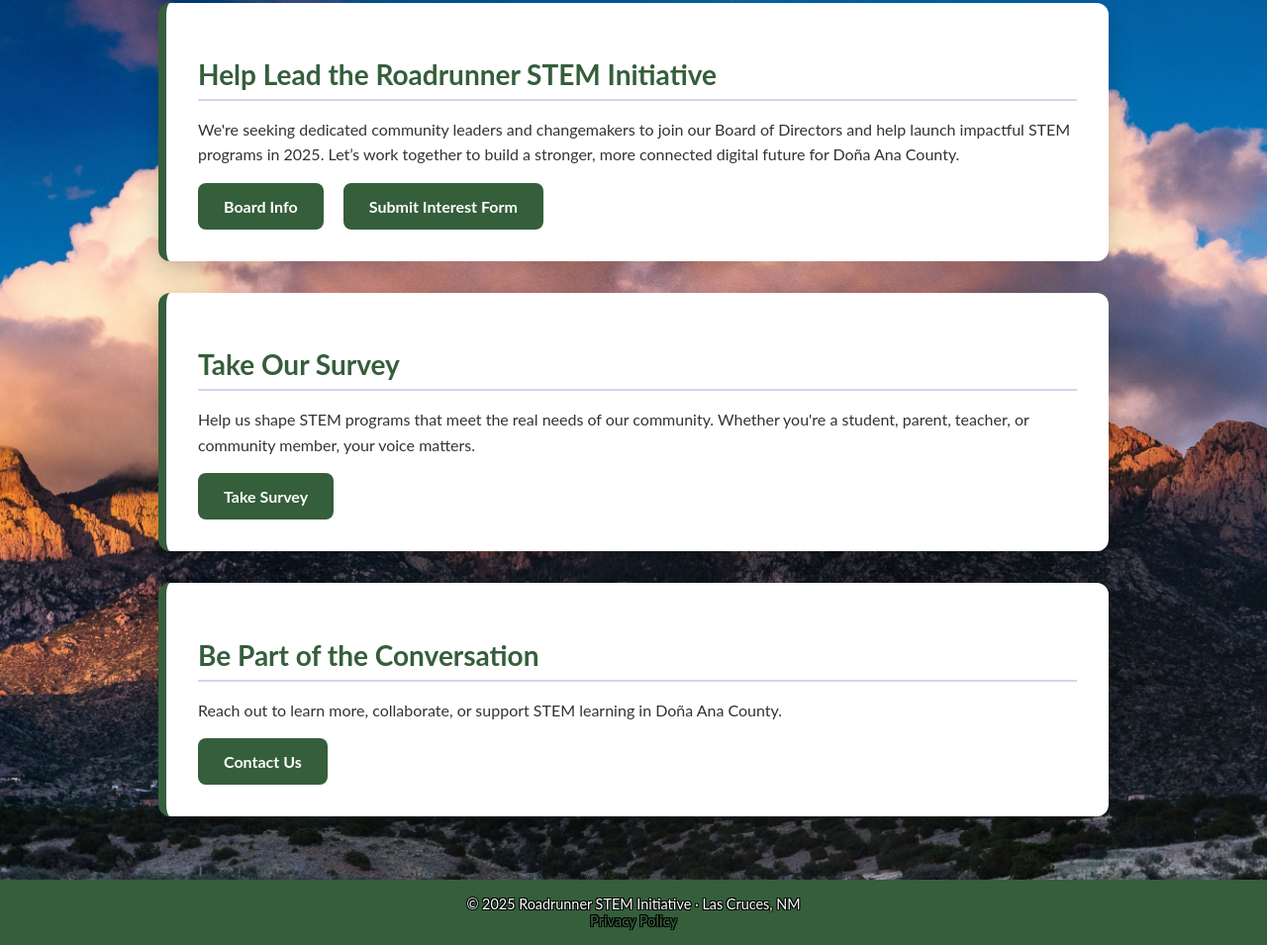
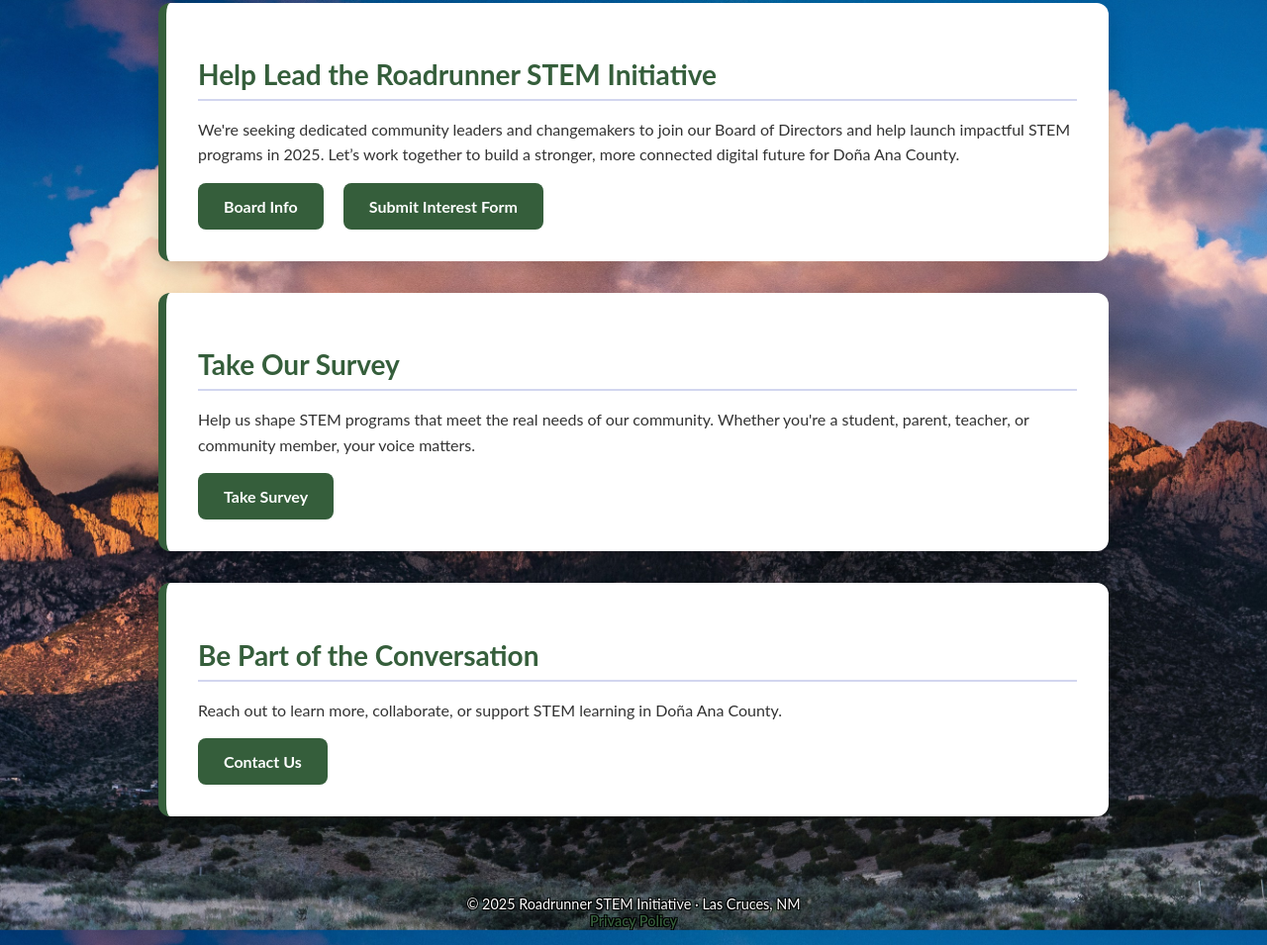
Before and after one commit to RoadrunnerStemInitiative/roadrunnersteminitiative.github.io, an Eleventy site: page index.md in a window 1280 px wide. Shown: the part 980-1935 px from the top of the page at 99% size. Built offline with nearby package versions, Linux system fonts and the light colour scheme; Eleventy itself is replaced by a stand-in of ours; files that its build step writes are made by us from their sources.

Commit message:
Update style.css

```diff
--- a/assets/style.css
+++ b/assets/style.css
@@ -38,7 +38,6 @@ header {
 footer {
   text-align: center;
   padding: 1rem;
-  background: var(--primary); /* or your preferred footer bg */
   font-size: 0.9rem;
   color: white;
   text-shadow: -1px -1px 0 #000,
```
